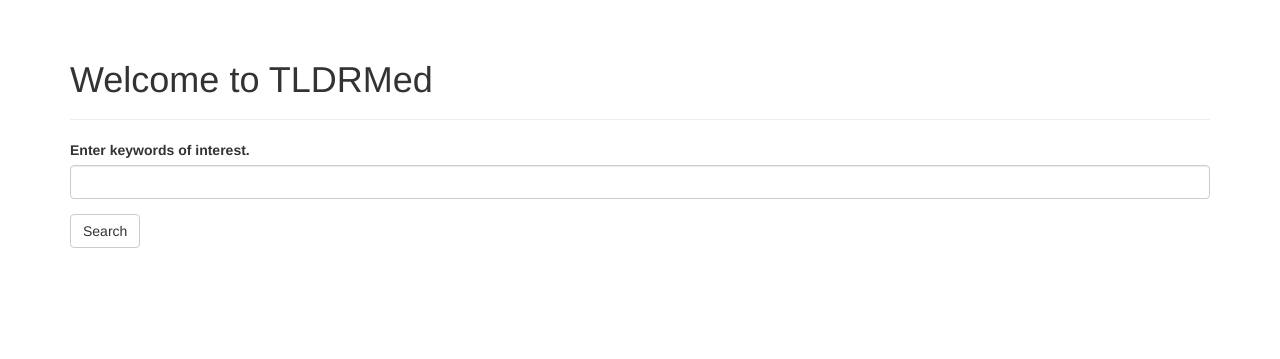
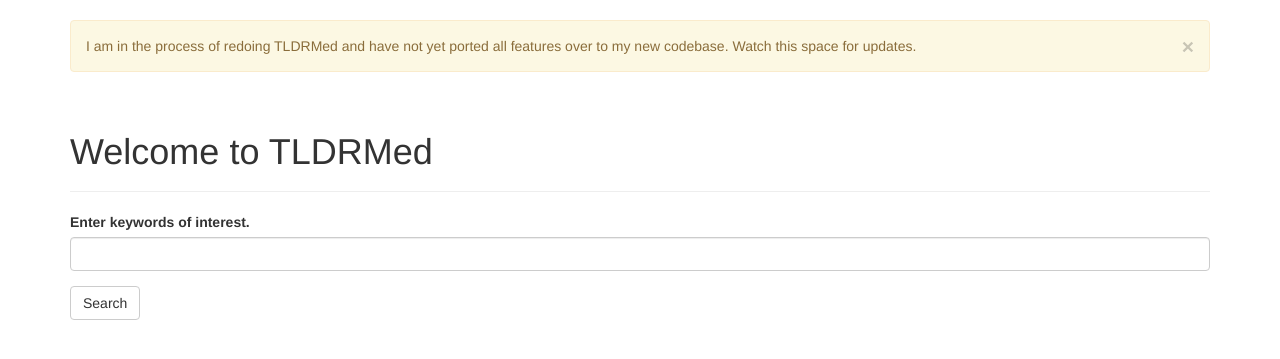
Before and after one commit to waltherg/TLDRMed, a Flask app: page / in a window 1280 px wide. Shown: the part 52-411 px from the top of the page. Run offline with Flask 2, Linux system fonts and the light colour scheme; parts of the project's set-up code (start-up, migrations or seed data) failed here and were passed over; some libraries are stand-ins or nearby versions.

Commit message:
flash message about codebase renovation

```diff
--- a/app/main/views.py
+++ b/app/main/views.py
@@ -1,11 +1,12 @@
 from datetime import datetime
-from flask import render_template, session, redirect, url_for
+from flask import render_template, session, redirect, url_for, flash
 from . import main
 from .forms import KeywordsForm
 from .. import db
 from ..models import Article
 import requests
 from lxml import etree
+
 
 ENTREZ_ADDRESS = ('http://eutils.ncbi.nlm.nih.gov/entrez/eutils/'
                   'esearch.fcgi?db=pubmed&term=PLoS%20*[journal]')
@@ -32,6 +33,10 @@
 
         return redirect(url_for('.index'))
 
+    flash('I am in the process of redoing TLDRMed and have not yet ported '
+          'all features over to my new codebase.\n'
+          'Watch this space for updates.')
+
     return render_template('index.html',
                            form=form,
                            current_time=datetime.utcnow(),
--- a/app/templates/base.html
+++ b/app/templates/base.html
@@ -26,6 +26,16 @@
 {% endblock %}
 
 {% block content %}
+
+<div class="container">
+  {% for message in get_flashed_messages() %}
+  <div class="alert alert-warning">
+    <button type="button" class="close" data-dismiss="alert">&times;</button>
+    {{ message }}
+  </div>
+  {% endfor %}
+</div>
+
 <div class="container">
   {% block page_content %}{% endblock %}
 </div>
```
